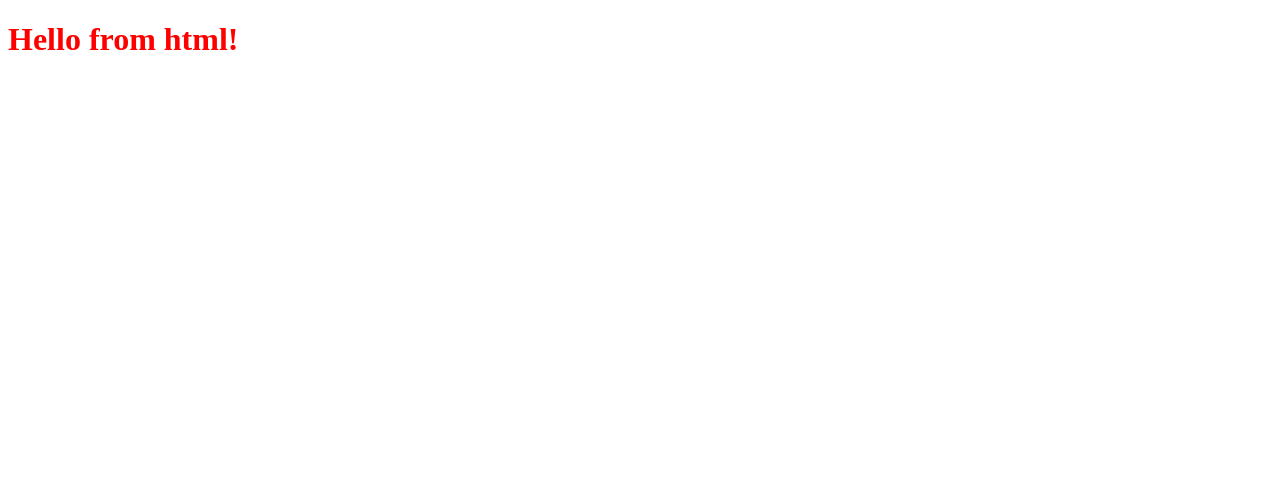
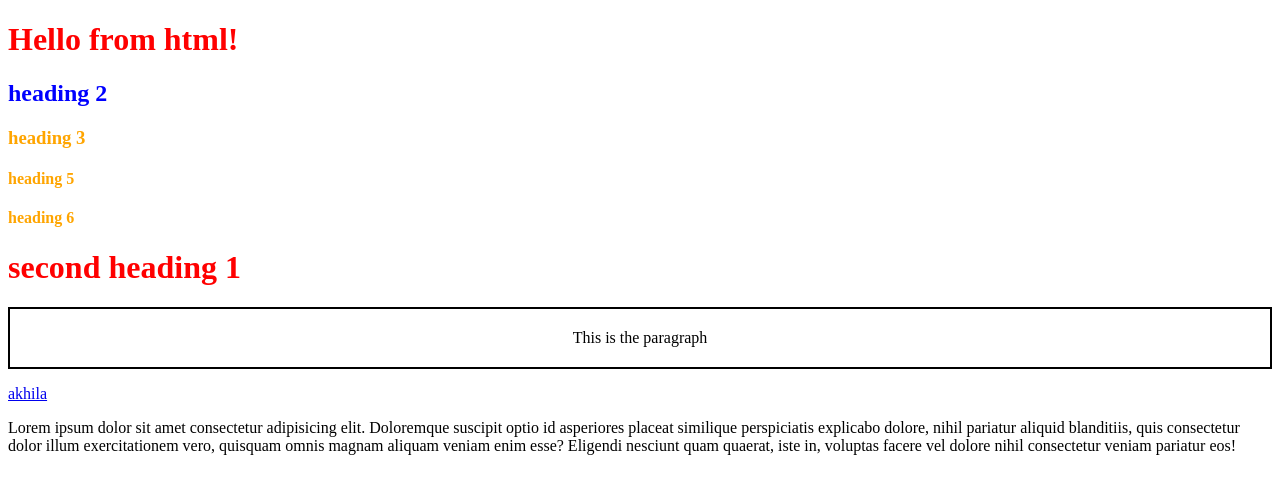
Before and after one commit to akhila2203/autosuggest, a website: page frontend/index.html in a window 1280 px wide. Drawn offline with Linux system fonts and the light colour scheme.

Commit message:
intro to html tags and css

```diff
--- a/frontend/css/index.css
+++ b/frontend/css/index.css
@@ -1,3 +1,15 @@
 h1 {
     color: red;
 }
+#heading-2{
+    color:blue;
+}
+.heading{
+    color:orange;
+}
+.para{
+    border:2px solid black;
+    border-style:solid;
+    padding: 20px;
+    text-align: center;
+}
--- a/frontend/index.html
+++ b/frontend/index.html
@@ -8,6 +8,15 @@
 </head>
 <body>
     <h1> Hello from html! </h1>
+    <h2 id="heading-2">heading 2</h2>
+    <h3 class="heading">heading 3</h3>
+    <h4 class="heading">heading 5</h4>
+    <h4 class="heading">heading 6</h4>
+    <h1>second heading 1</h1>
+
+    <p class="para"> This is the paragraph</p>
+    <a href="https://github.com/akhila2203/autosuggest.git">akhila</a>
+    <p>Lorem ipsum dolor sit amet consectetur adipisicing elit. Doloremque suscipit optio id asperiores placeat similique perspiciatis explicabo dolore, nihil pariatur aliquid blanditiis, quis consectetur dolor illum exercitationem vero, quisquam omnis magnam aliquam veniam enim esse? Eligendi nesciunt quam quaerat, iste in, voluptas facere vel dolore nihil consectetur veniam pariatur eos!</p>
     <script src="js/index.js"></script>
 
 </body>
```
